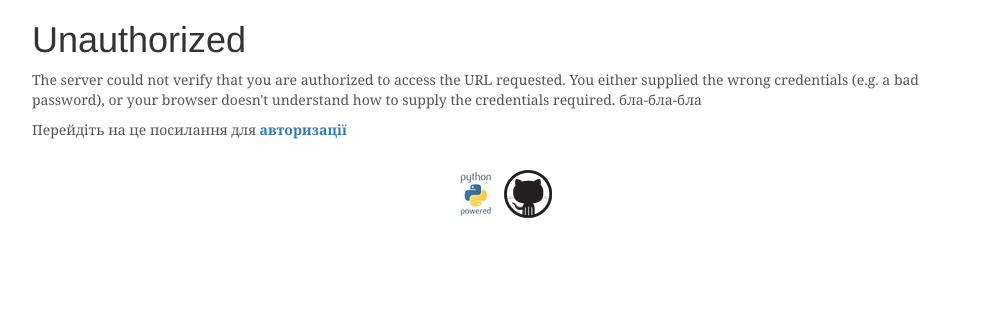
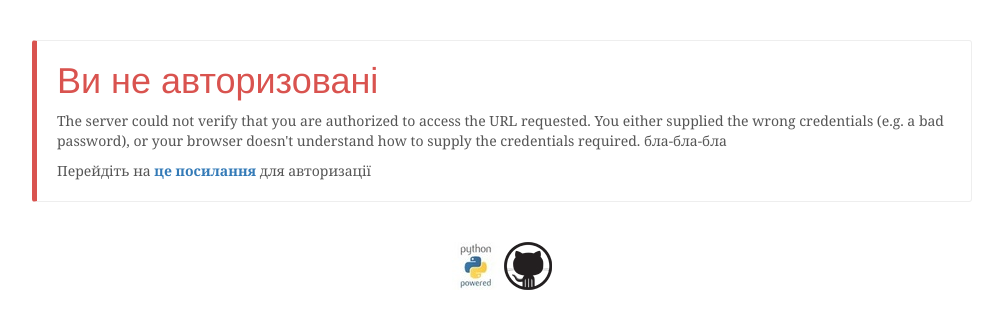
Before and after one commit to Ignotus/bookclub, a Flask app: page /home/ in a window 1280 px wide. Shown: the part 40-369 px from the top of the page, without its empty margins (138-1141 px from the left). Run offline with Flask 2, Linux system fonts and the light colour scheme; parts of the project's set-up code (start-up, migrations or seed data) failed here and were passed over; some libraries are stand-ins or nearby versions.

Commit message:
Update interface

```diff
--- a/static/css/style.css
+++ b/static/css/style.css
@@ -93,3 +93,70 @@
   font-weight: 500;
   color: #cdddeb;
 }
+
+
+div#status {
+  margin-top: 10px;
+}
+
+
+/* Callout */
+
+
+
+.bs-callout {
+    padding: 20px;
+    margin: 20px 0;
+    border: 1px solid #eee;
+    border-left-width: 5px;
+    border-radius: 3px;
+}
+.bs-callout h4 {
+    margin-top: 0;
+    margin-bottom: 5px;
+}
+.bs-callout p:last-child {
+    margin-bottom: 0;
+}
+.bs-callout code {
+    border-radius: 3px;
+}
+.bs-callout+.bs-callout {
+    margin-top: -5px;
+}
+.bs-callout-default {
+    border-left-color: #777;
+}
+.bs-callout-default h1 {
+    color: #777;
+}
+.bs-callout-primary {
+    border-left-color: #428bca;
+}
+.bs-callout-primary h1 {
+    color: #428bca;
+}
+.bs-callout-success {
+    border-left-color: #5cb85c;
+}
+.bs-callout-success h1 {
+    color: #5cb85c;
+}
+.bs-callout-danger {
+    border-left-color: #d9534f;
+}
+.bs-callout-danger h1 {
+    color: #d9534f;
+}
+.bs-callout-warning {
+    border-left-color: #f0ad4e;
+}
+.bs-callout-warning h1 {
+    color: #f0ad4e;
+}
+.bs-callout-info {
+    border-left-color: #5bc0de;
+}
+.bs-callout-info h1 {
+    color: #5bc0de;
+}
--- a/templates/blog/add.html
+++ b/templates/blog/add.html
@@ -59,7 +59,8 @@
                         var json_data = jQuery.parseJSON(data);
                         if (json_data["type"] == "error") {
                             $("#message").hide();
-                            $("#status").addClass("bg-danger");
+                            $("#status").addClass("alert bg-danger");
+                            $("#status").attr("role", "alert");
                             $("#status").html(json_data["message"]);
                         }
                         else {
--- a/templates/books/add.html
+++ b/templates/books/add.html
@@ -58,7 +58,8 @@
                         var json_data = jQuery.parseJSON(data);
                         if (json_data["type"] == "error") {
                             $("#message").hide();
-                            $("#status").addClass("bg-danger");
+                            $("#status").addClass("alert bg-danger");
+                            $("#status").attr("role", "alert");
                             $("#status").html(json_data["message"]);
                         }
                         else {
--- a/templates/error.html
+++ b/templates/error.html
@@ -4,5 +4,7 @@
     {% include "header.html" %}
 {% endblock %}
 {% block body %}
-    {{ msg }}
+    <div class="bs-callout bs-callout-danger">
+        {{ msg }}
+    </div>
 {% endblock %}
--- a/templates/unauthorized.html
+++ b/templates/unauthorized.html
@@ -4,7 +4,9 @@
     {% include "header.html" %}
 {% endblock %}
 {% block body %}
-    <h1>Unauthorized</h1>
-    <p>The server could not verify that you are authorized to access the URL requested.  You either supplied the wrong credentials (e.g. a bad password), or your browser doesn't understand how to supply the credentials required. бла-бла-бла</p>
-    <p>Перейдіть на це посилання для <b><a href="/auth">авторизації</a></b></p>
+    <div class="bs-callout bs-callout-danger">
+        <h1>Ви не авторизовані</h1>
+        <p>The server could not verify that you are authorized to access the URL requested.  You either supplied the wrong credentials (e.g. a bad password), or your browser doesn't understand how to supply the credentials required. бла-бла-бла</p>
+        <p>Перейдіть на <b><a href="/auth">це посилання</a></b> для авторизації</p>
+    </div>
 {% endblock %}
```
